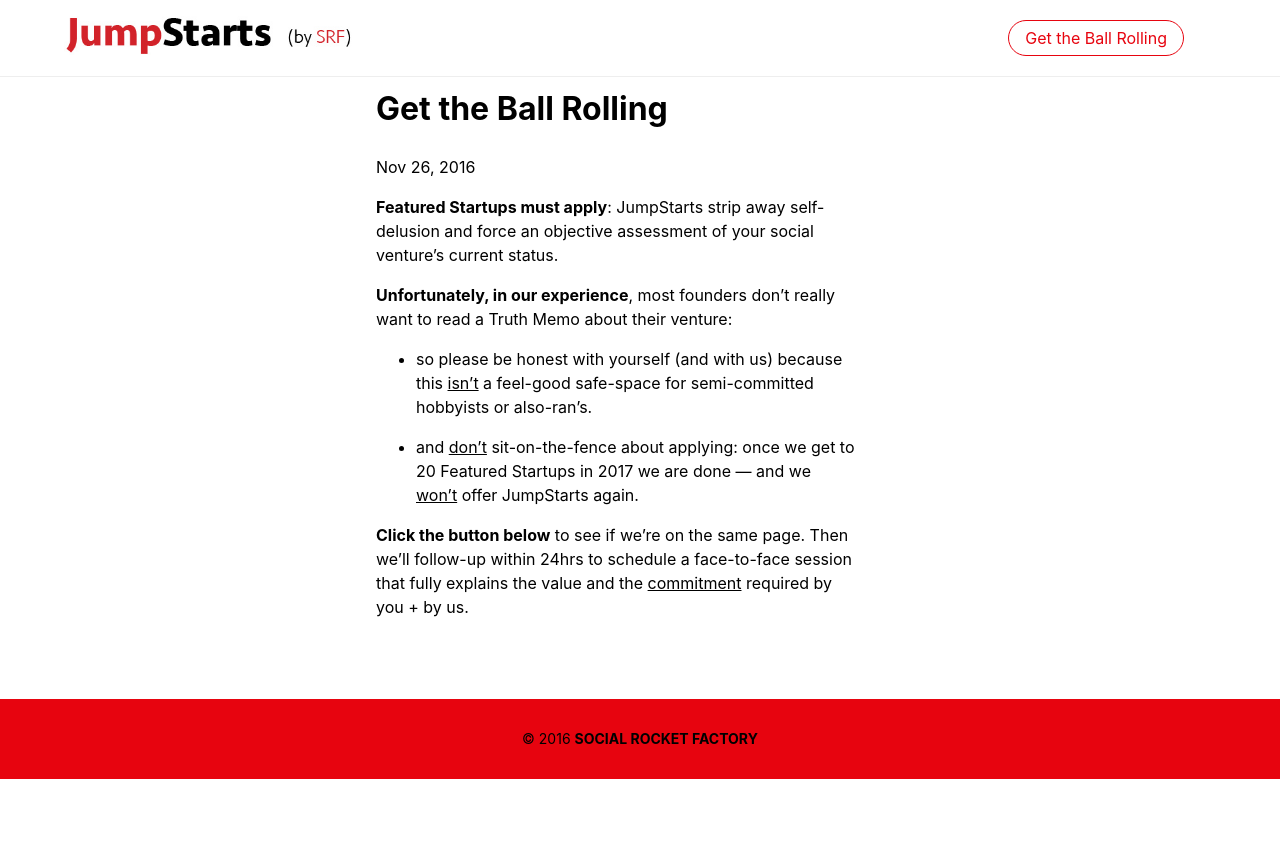
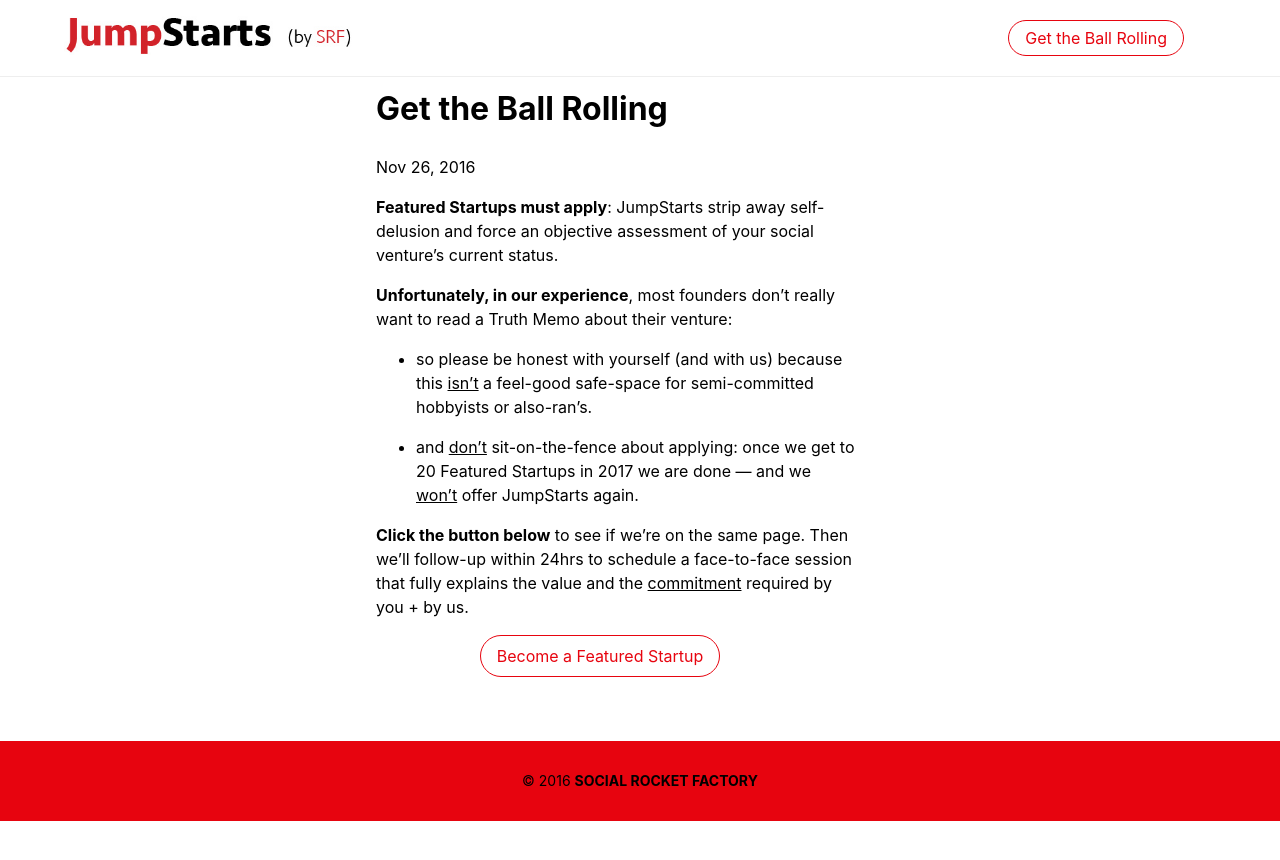
Before and after one commit to aaronergreen/jumpstarts, a Jekyll site: the page built from _about/contact.md, in a window 1280 px wide. Shown: the top 860 px of the page. Built offline with Jekyll 4.4.1, drawn with Linux system fonts in a browser that asks for light colours.

Commit message:
added button back

```diff
--- a/_about/contact.md
+++ b/_about/contact.md
@@ -14,3 +14,7 @@
 *   and <u>don’t</u> sit-on-the-fence about applying: once we get to 20 Featured Startups in 2017 we are done — and we <u>won’t</u> offer JumpStarts again.
 
 **Click the button below** to see if we’re on the same page. Then we’ll follow-up within 24hrs to schedule a face-to-face session that fully explains the value and the <u>commitment</u> required by you + by us.
+
+<div class="tc">
+<a href="https://aaron327.typeform.com/to/emQXTy"  target="_blank" class="link bg-white dark-red br-pill ba ph3 pv2 dib mr4">Become a Featured Startup</a>
+</div>
```
